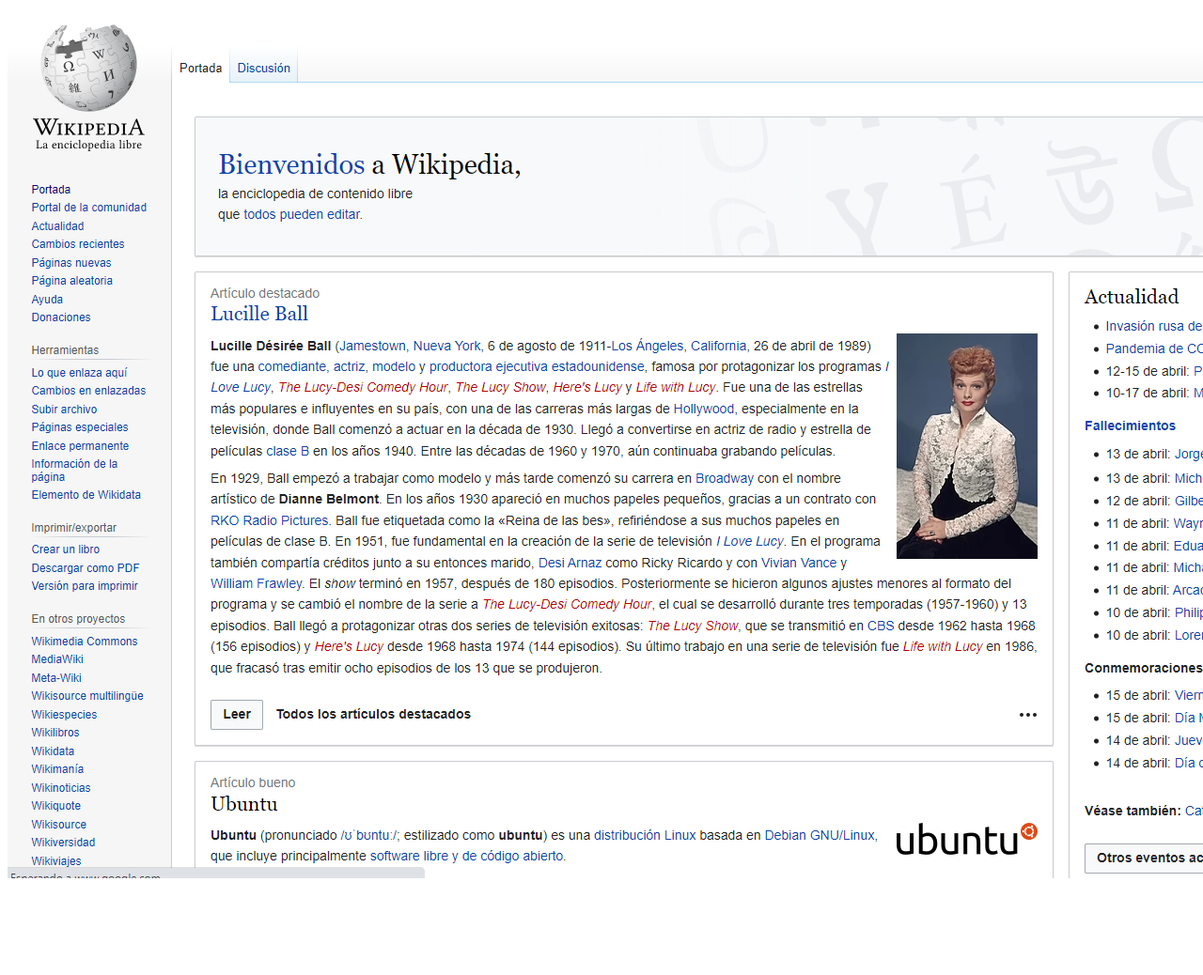
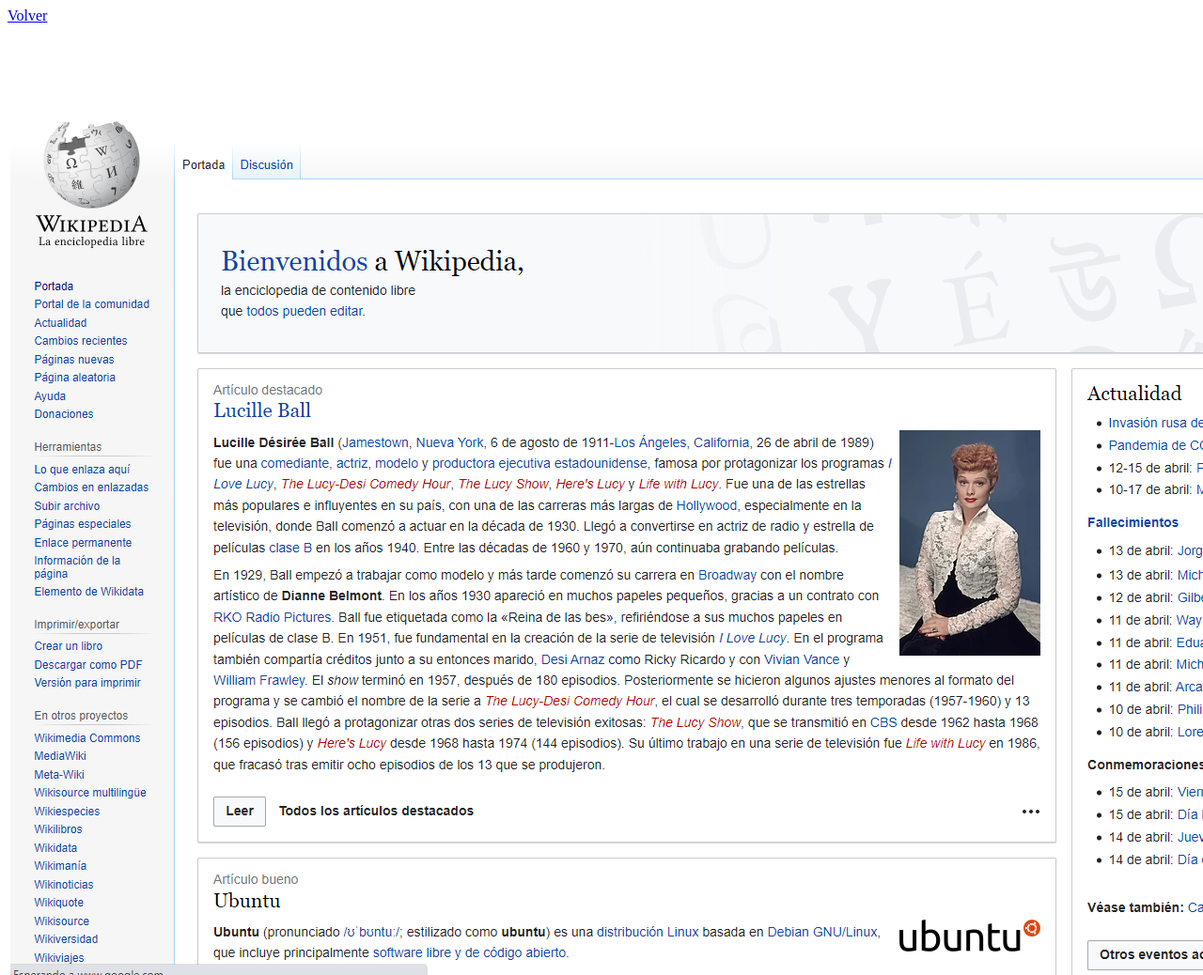
Before and after one commit to jpenalillo/desafiohtml, a plain HTML site: page portafolio.html in a window 1280 px wide. Shown: the top 1038 px of the page at 94% size. Before the commit the page ends 947 px from the top, so only its background shows below. Drawn offline with Linux system fonts and the light colour scheme.

Commit message:
se agrega tabla y link hoja 2

```diff
--- a/portafolio.html
+++ b/portafolio.html
@@ -7,6 +7,13 @@
     <title>Document</title>
 </head>
 <body>
-    <img src="img/Screenshot_1.png" alt="wikipedia">
+    <div style="height:100px;"><a href="index.html">Volver</a></div>
+    <table>
+        <tr>
+            <td>
+                <img src="img/Screenshot_1.png" alt="wikipedia">
+            </td>
+        </tr>
+    </table>
 </body>
 </html>
```
